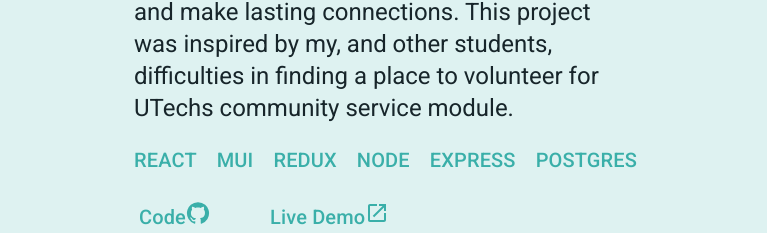
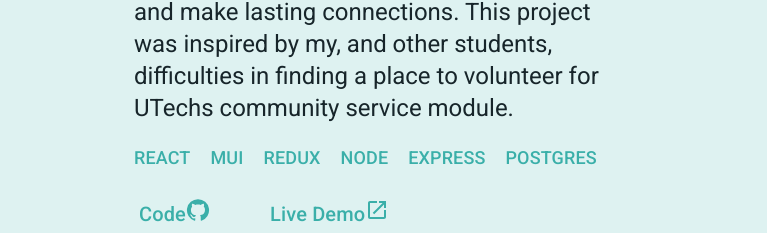
Before and after one commit to traviswilliams997/official_portfolio, a React (Vite) app: page / in a window 1280 px wide. Shown: the part 808-1041 px from the top of the page, without its empty margins (256-1023 px from the left). Built offline with nearby package versions, Linux system fonts and the light colour scheme.

Commit message:
Edit font size for project info

```diff
--- a/src/components/ProjectInfo.jsx
+++ b/src/components/ProjectInfo.jsx
@@ -37,7 +37,7 @@ const ProjectInfo = ({ text, title, repoLink, liveDemoLink, stack }) => {
       pr="30px"
       pb="30px"
     >
-      <Stack width={isMediumScreen ? '500px' : '400px'}>
+      <Stack width={isMediumScreen ? '500px' : '330px'}>
         <Typography variant={isMediumScreen ? 'h3' : 'h4'} color={dark}>
           {' '}
           {title}
@@ -51,12 +51,13 @@ const ProjectInfo = ({ text, title, repoLink, liveDemoLink, stack }) => {
             {' '}
             {text}
           </Typography>
-          <Box display="flex" mt="20px">
+          <Box display="flex" mt={isMediumScreen ? '20px' : '5px'}>
             {stack &&
               stack.map((s) => (
                 <StackText
                   variant={isMediumScreen ? 'h6' : 'h7'}
-                  mr={isMediumScreen ? '20px' : '10px'}
+                  fontSize={isMediumScreen ? '18px' : '14px'}
+                  mr={isMediumScreen ? '20px' : '3px'}
                   key={s}
                 >
                   {' '}
@@ -64,7 +65,7 @@ const ProjectInfo = ({ text, title, repoLink, liveDemoLink, stack }) => {
                 </StackText>
               ))}
           </Box>
-          <Box display="flex" mt="20px">
+          <Box display="flex" mt={isMediumScreen ? '20px' : '5px'}>
             <Box
               display="flex"
               mr="25px"
@@ -99,7 +100,7 @@ const ProjectInfo = ({ text, title, repoLink, liveDemoLink, stack }) => {
               borderBottom={`1.5px solid ${main}`}
               p="5px"
             >
-              <BottomText variant="h6">
+              <BottomText variant={isMediumScreen ? 'h6' : 'h7'}>
                 {' '}
                 <Link
                   href={liveDemoLink}
```
